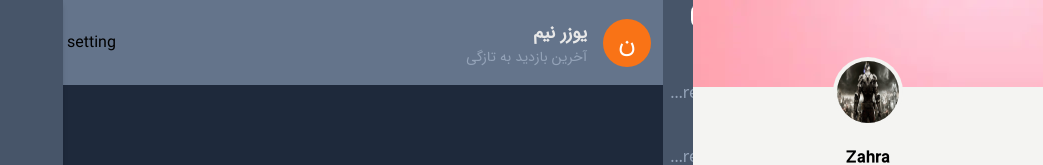
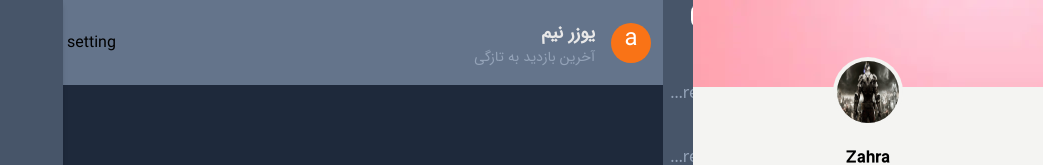
Before and after one commit to Mohaymen-Academy/FE02-Messenger, a React (Vite) app: page /App in a window 1280 px wide. Shown: the top 165 px of the page, without its empty margins (237-1280 px from the left). Built offline with nearby package versions, Linux system fonts and the light colour scheme.

Commit message:
chat folder created

```diff
--- a/src/App.jsx
+++ b/src/App.jsx
@@ -1,17 +1,11 @@
-import ChatFooter from './Components/ChatFooter.jsx';
-import ChatHeader from './Components/ChatHeader.jsx';
 import Layout from './Components/Layout.jsx';
-import ChatBody from './Components/ChatBody.jsx';
+import { UserChat } from './Components/ChatComps';
 import React from 'react';
 
 function App() {
-
-
   return (
     <Layout>
-      <ChatHeader />
-      <ChatBody  />
-      {/* <ChatFooter /> */}
+      <UserChat />
     </Layout>
   );
 }
--- a/src/Components/Avatar.jsx
+++ /dev/null
@@ -1,14 +0,0 @@
-import React from 'react';
-
-const Avatar = ({ isOnline }) => (
-  <div className="relative p-2">
-    <div className="flex h-6 w-6 items-center justify-center rounded-full bg-orange-500 p-6 text-center text-2xl font-normal text-white">
-      ن
-    </div>
-    {isOnline ? (
-      <span className="absolute left-2/3 top-3/4 block h-2 w-2 rounded-full bg-green-500 shadow-lg shadow-green-300"></span>
-    ) : null}
-  </div>
-);
-
-export default Avatar;
--- /dev/null
+++ b/src/Components/ChatComps/Avatar.jsx
@@ -0,0 +1,19 @@
+import React from 'react';
+
+const Avatar = ({ isOnline, image }) => (
+  <div className="relative p-2">
+    <div className="flex h-[40px] w-[40px] items-center justify-center rounded-full bg-orange-500 ">
+      {image?.length == 1 ? (
+        <p className=" h-[100%] flex align-center items-baseline text-center text-2xl font-normal text-white">{image}</p>
+      ) : (
+        <img src={image} alt="" />
+      )}
+
+    </div>
+    {isOnline ? (
+      <span className="absolute left-2/3 top-3/4 block h-2 w-2 rounded-full bg-green-500 shadow-lg shadow-green-300"></span>
+    ) : null}
+  </div>
+);
+
+export default Avatar;
--- a/src/Components/ChatCardPreview.jsx
+++ b/src/Components/ChatComps/ChatCardPreview.jsx
@@ -3,7 +3,7 @@ import Avatar from './Avatar';
 const ChatCardPreview = ({ profilePicture, unreadmessage }) => (
   <div className=" flex h-16 w-full cursor-pointer flex-row items-center justify-center py-1 hover:bg-slate-500">
     <div className="w-1/5 px-2">
-      {profilePicture ? <img src={profilePicture} className="h-full rounded-full" /> : <Avatar isOnline={true} />}
+      {profilePicture ? <img src={profilePicture} className="h-full rounded-full" /> : <Avatar image={'s'} isOnline={true} />}
     </div>
     <div className="flex flex-1 flex-col">
       <div className="font-semibold text-slate-200">زهرا</div>
--- a/src/Components/ChatHeader.jsx
+++ b/src/Components/ChatComps/ChatHeader.jsx
@@ -4,7 +4,7 @@ const ChatHeader = () => (
   <div className=" flex h-[11%] w-full items-center justify-between bg-slate-500 px-1 font-iRANSans">
     <div id="header-account" className="flex h-full items-center gap-2">
       <div className="flex-1 py-4">
-        <Avatar isOnline={false}/>
+        <Avatar isOnline={false} image={'a'}/>
       </div>
       <div className="">
         <h3 className="text-lg font-semibold text-color2">یوزر نیم </h3>
--- /dev/null
+++ b/src/Components/ChatComps/UserChat.jsx
@@ -0,0 +1,10 @@
+import React from 'react';
+import { ChatBody, ChatHeader } from './';
+export default function UserChat() {
+  return (
+    <>
+      <ChatHeader />
+      <ChatBody />
+    </>
+  );
+}
--- /dev/null
+++ b/src/Components/ChatComps/index.js
@@ -0,0 +1,8 @@
+import ChatBody from './ChatBody';
+import ChatCardPreview from './ChatCardPreview';
+import ChatFooter from './ChatFooter';
+import ChatHeader from './ChatHeader';
+import Chatlist from './Chatlist';
+import UserChat from './UserChat';
+
+export { ChatBody, ChatCardPreview, ChatFooter, Chatlist, ChatHeader ,UserChat};
--- a/src/Components/LeftSide.jsx
+++ b/src/Components/LeftSide.jsx
@@ -1,5 +1,5 @@
 import { useEffect, useRef, useState } from 'react';
-import Chatlist from './Chatlist.jsx';
+import { Chatlist } from './ChatComps';
 import SidebarMenu from './SidebarMenu.jsx';
 
 export default function LeftSide() {
```
Also changed, not shown: src/Components/ChatComps/ChatBody.jsx (renamed from src/Components/ChatBody.jsx), src/Components/ChatComps/ChatFooter.jsx (renamed from src/Components/ChatFooter.jsx), src/Components/ChatComps/Chatlist.jsx (renamed from src/Components/Chatlist.jsx).
